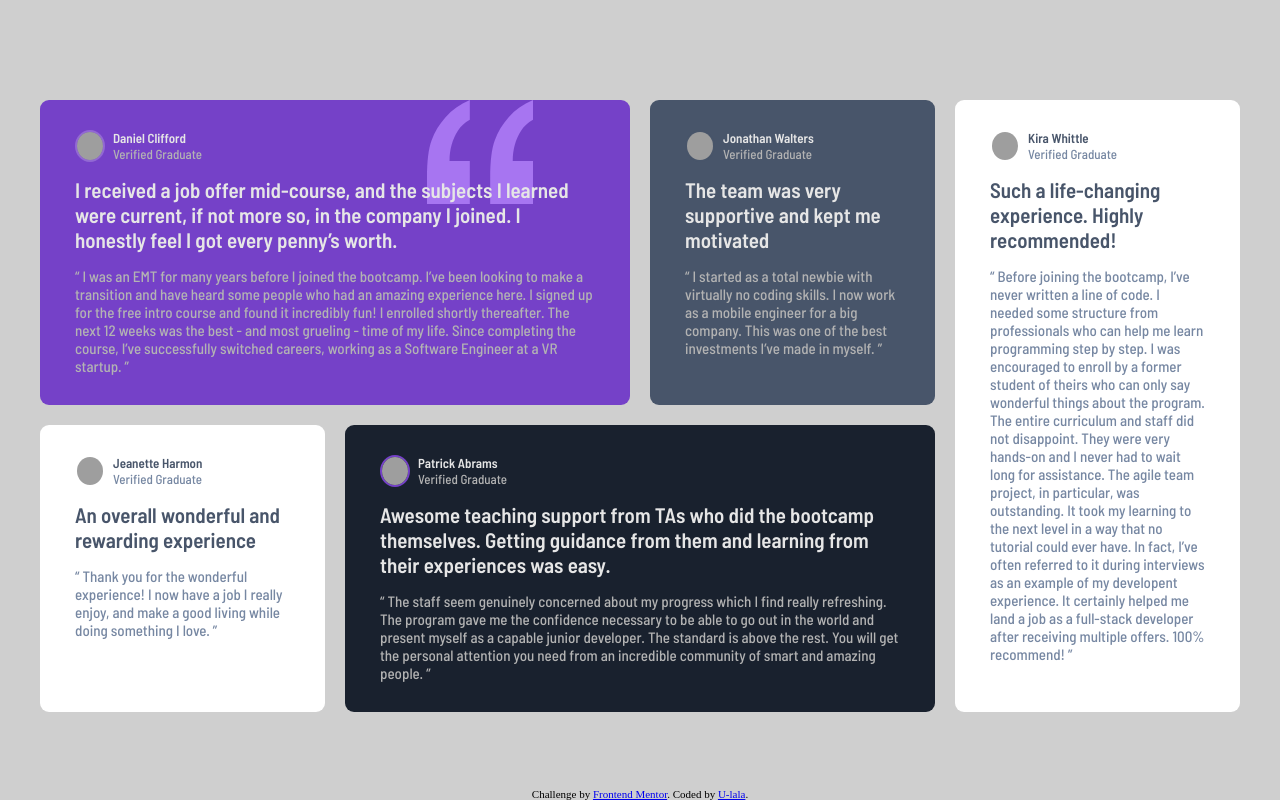
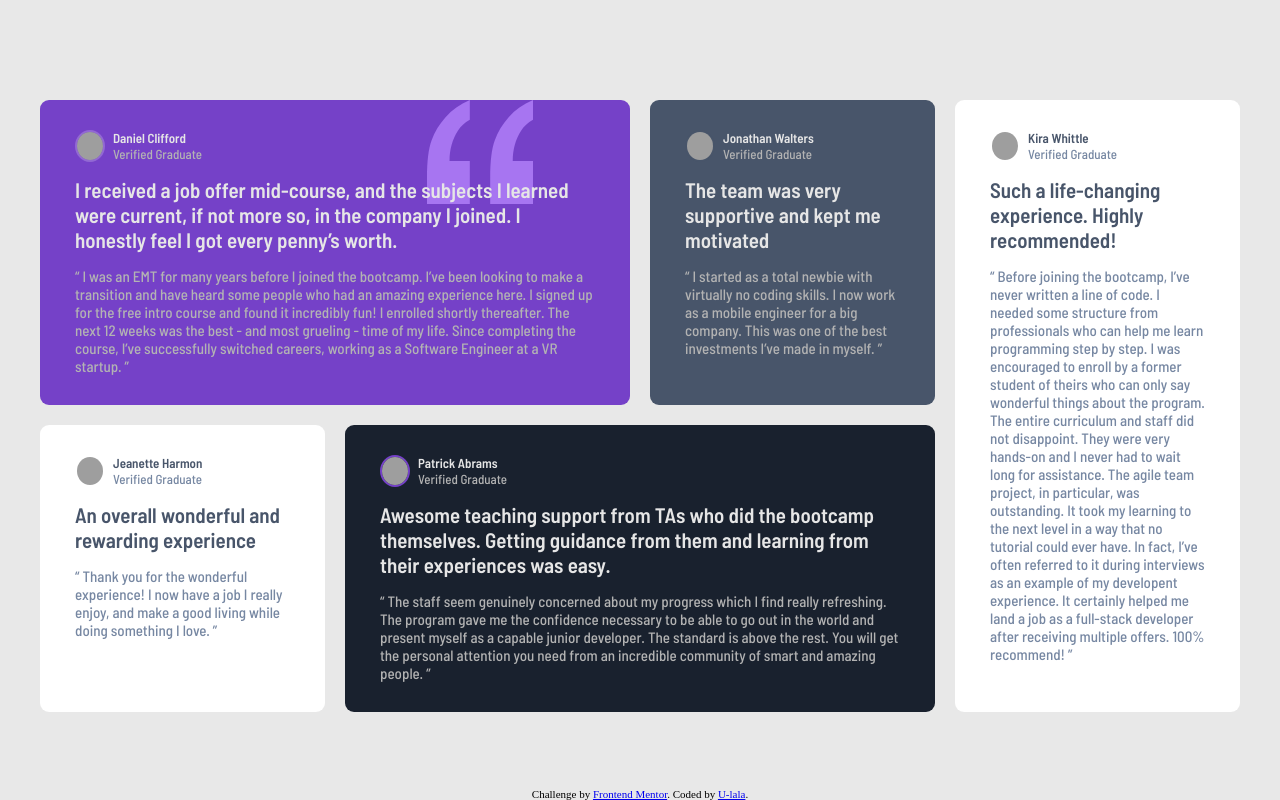
Before and after one commit to u-lala/Testimonial-Page, a plain HTML site: page index.html in a window 1280 px wide. Drawn offline with Linux system fonts and the light colour scheme; grey boxes are pictures that could not be loaded.

Commit message:
Testimonial Page

```diff
--- a/styles.css
+++ b/styles.css
@@ -4,7 +4,7 @@
     box-sizing: border-box;
 }
 body {
-    background-color: hsl(0, 0%, 81%);
+    background-color: hsl(0, 0%, 91%);
     padding-top: 100px;
 
 }
```
